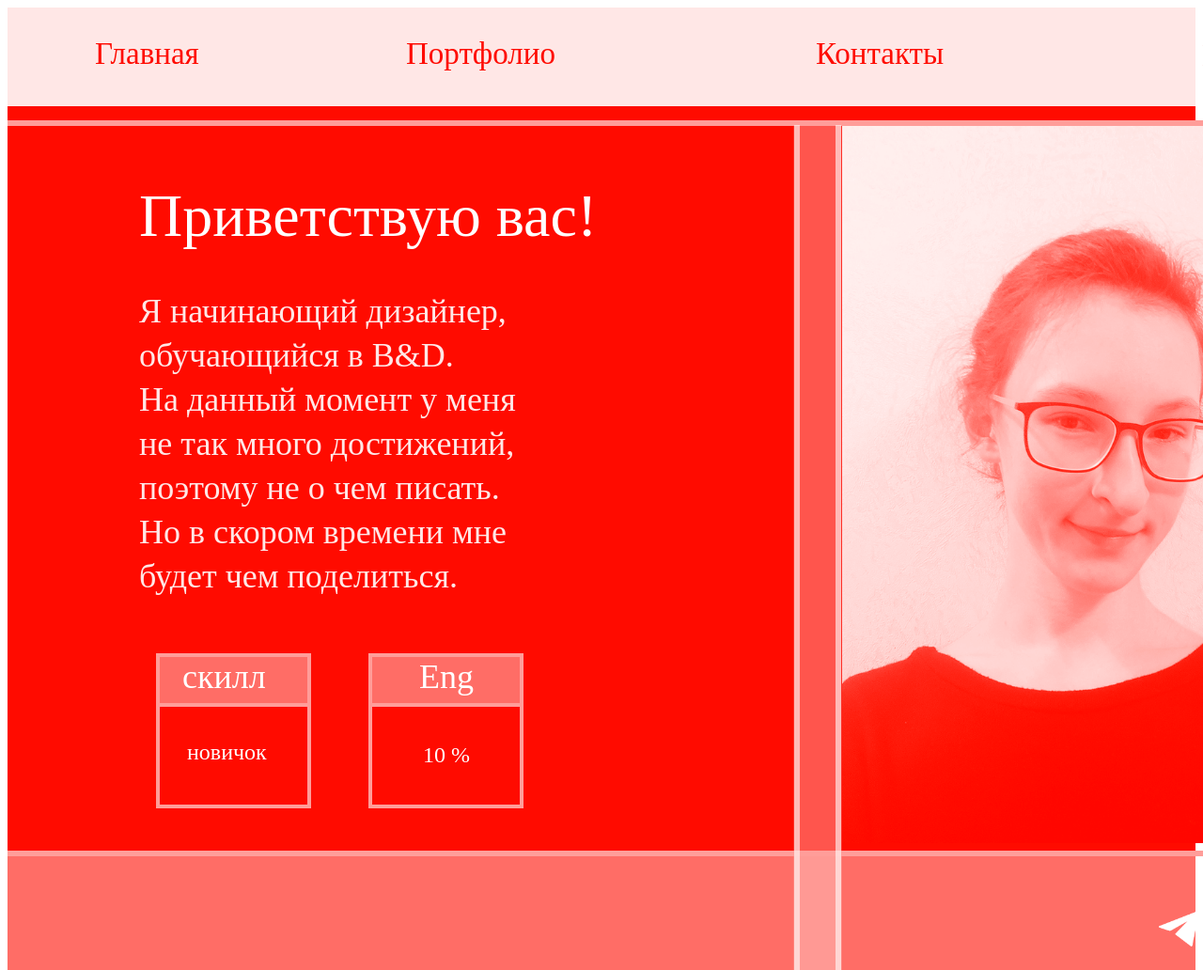
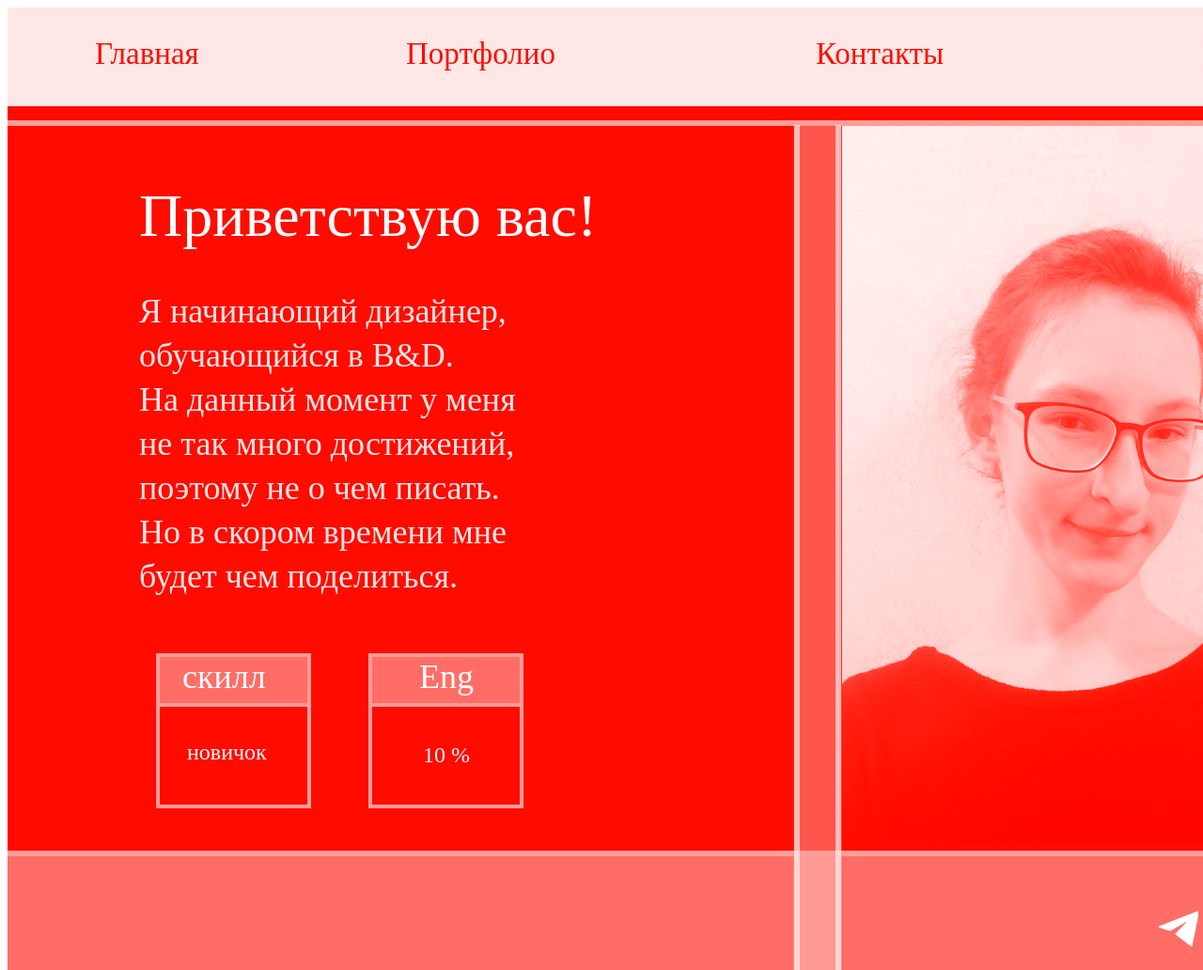
Before and after one commit to ikaYan/ikaYan.github.io, a plain HTML site: page About.html in a window 1280 px wide. Shown: the top 1032 px of the page at 94% size. Drawn offline with Linux system fonts and the light colour scheme.

Commit message:
Update Style.css

```diff
--- a/Style.css
+++ b/Style.css
@@ -6,7 +6,7 @@ html {
   }
   .container {
     display: flex;
-    max-width: 100%;
+    max-width: 1440px;
     max-height: 1024px;
     margin: auto;
     background-color: #b10900;
@@ -14,18 +14,18 @@ html {
   }
   .container {
     background-color: #FF0B00;
-    width: 100%;
+    width: 1440px;
     height: 1024px;
   }
   .menu {
-    width: 100%;
+    width: 1440px;
     height: 105px;
     background: rgba(255, 255, 255, 0.9);
     position: absolute;
   }
   .main {
     position: absolute;
-    width: 100%;
+    width: 107px;
     height: 41px;
     left: 93px;
     top: 29px;
```
